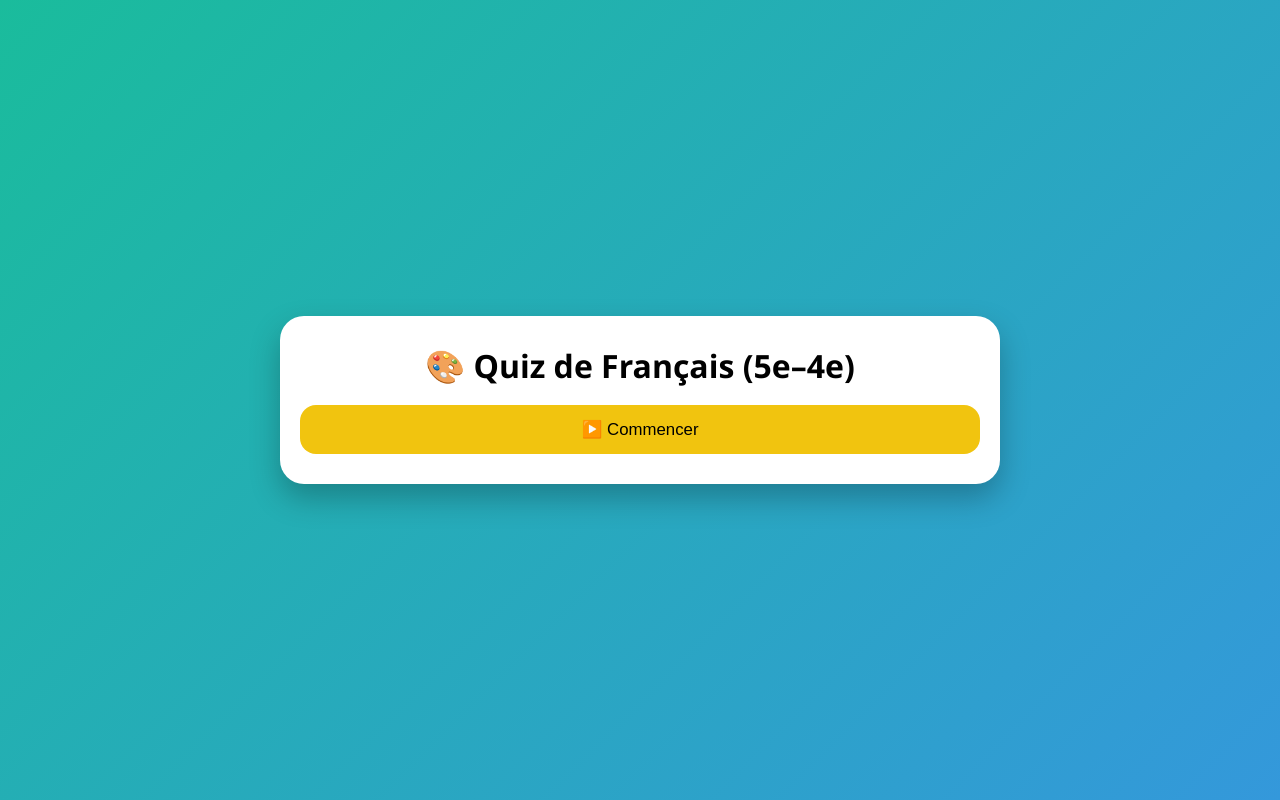
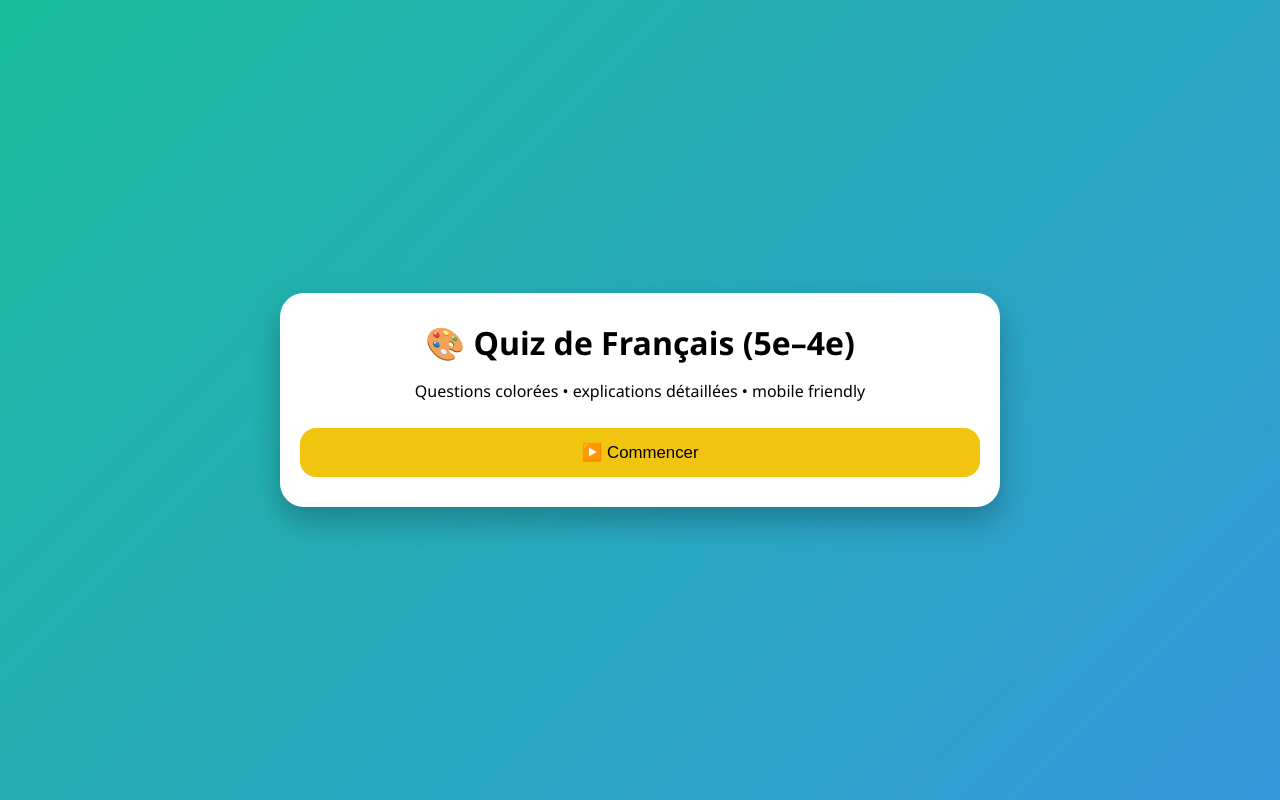
Before and after one commit to Idefix2509/jeu-francais, a plain HTML site: page index.html in a window 1280 px wide. Drawn offline with Linux system fonts and the light colour scheme.

Commit message:
Add files via upload

```diff
--- a/index.html
+++ b/index.html
@@ -41,6 +41,7 @@ button{width:100%;padding:14px;margin:10px 0;border:none;border-radius:16px;font
 
 <div id="menu">
 <h1>🎨 Quiz de Français (5e–4e)</h1>
+<p style="text-align:center">Questions colorées • explications détaillées • mobile friendly</p>
 <button class="start" onclick="start()">▶️ Commencer</button>
 </div>
 
```
